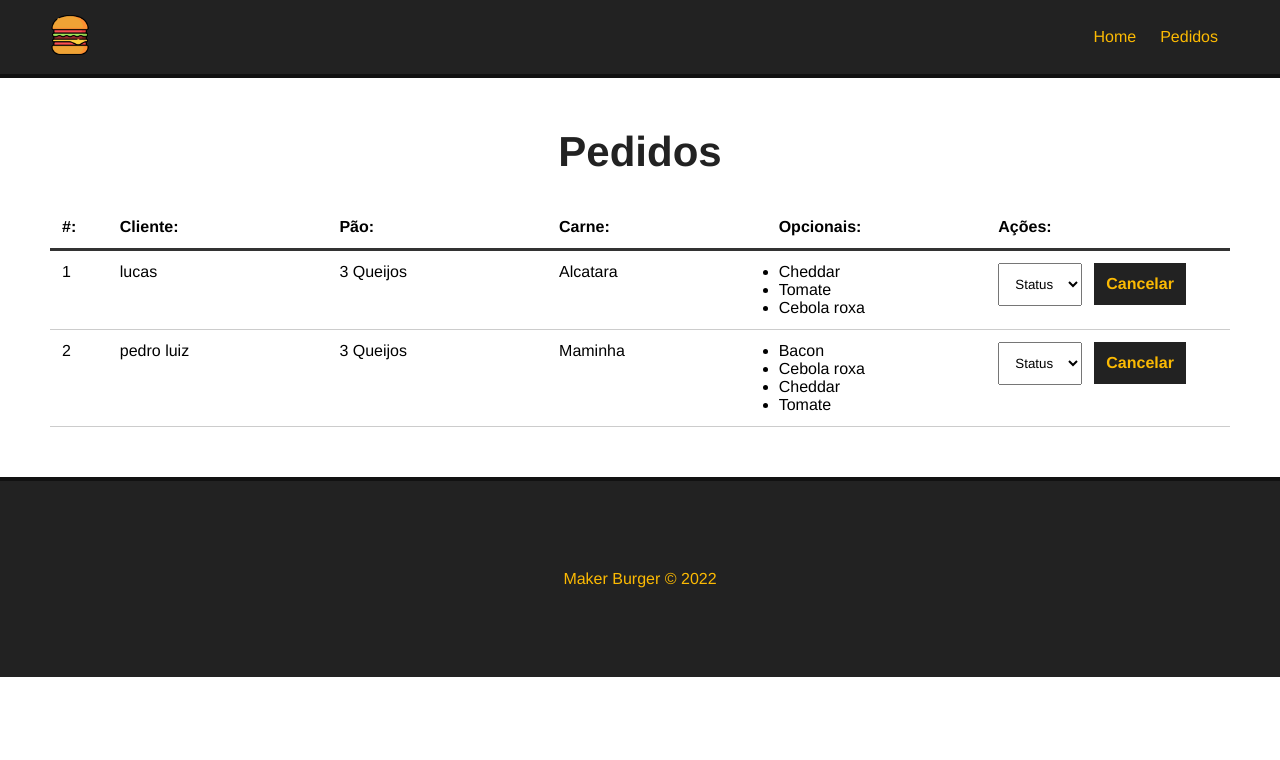
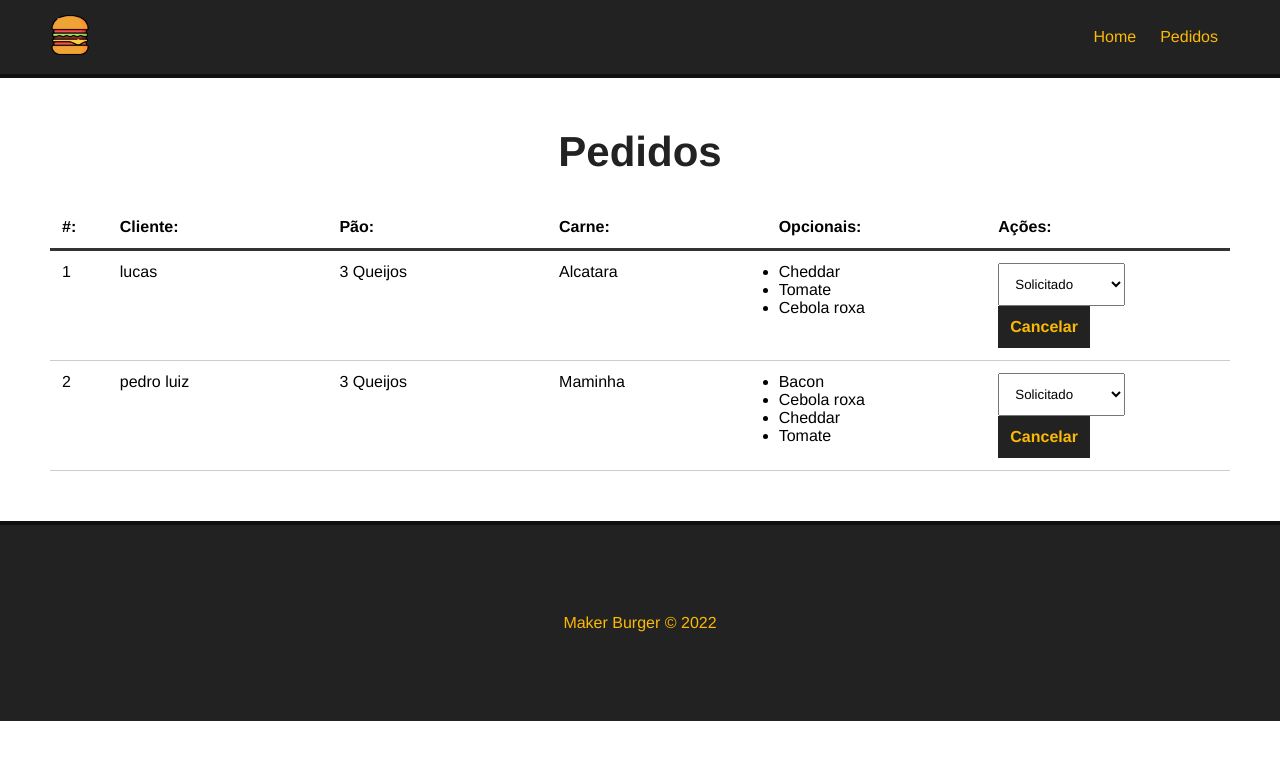
Before and after one commit to Dinos-s/Maker-Buguer_vue, a Vue app: page /pedidos in a window 1280 px wide. Shown: the top 760 px of the page. Built offline with nearby package versions, Linux system fonts and the light colour scheme; data requests are answered from the project's data file.

Commit message:
deixando os status dinâmicos

```diff
--- a/src/components/Dashboard.vue
+++ b/src/components/Dashboard.vue
@@ -24,6 +24,7 @@
                 <div>
                     <select name="status" class="status">
                         <option value="">Status</option>
+                        <option v-for="s in status" :key="s.id" value="s.tipo" :selected="burger.status == s.tipo">{{ s.tipo }}</option>
                     </select>
                     <button class="delete-btn">Cancelar</button>
                 </div>
@@ -109,7 +110,18 @@
                 this.burgers = data;
 
                 console.log(this.burgers);
+
+                this.getStatus()
             },
+            async getStatus(){
+                const req = await fetch("http://localhost:3000/status")
+
+                const data = await req.json()
+
+                this.status = data;
+
+                console.log(this.status);
+            }
         },
         mounted() {
             this.getPedidos();
```
